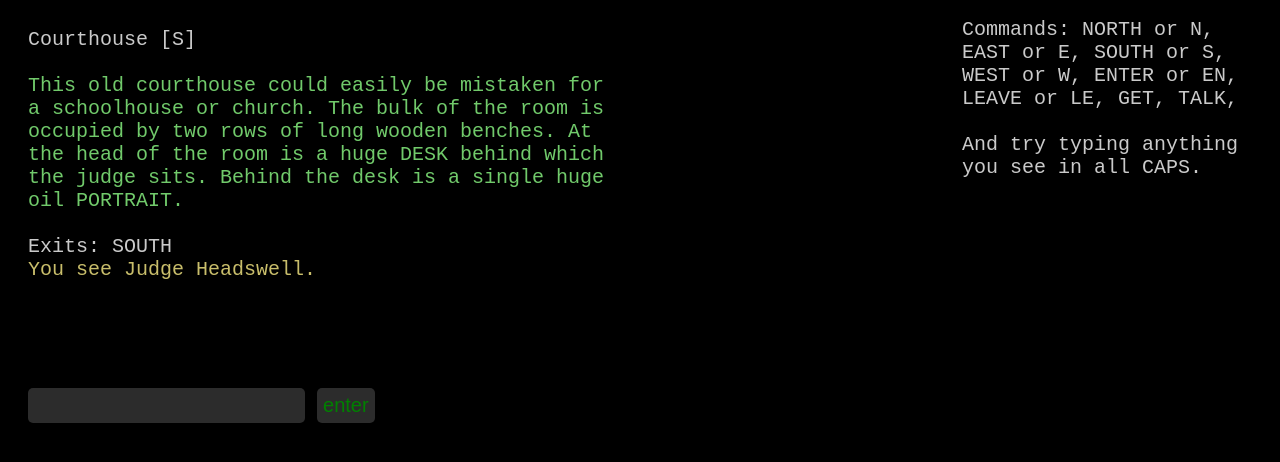
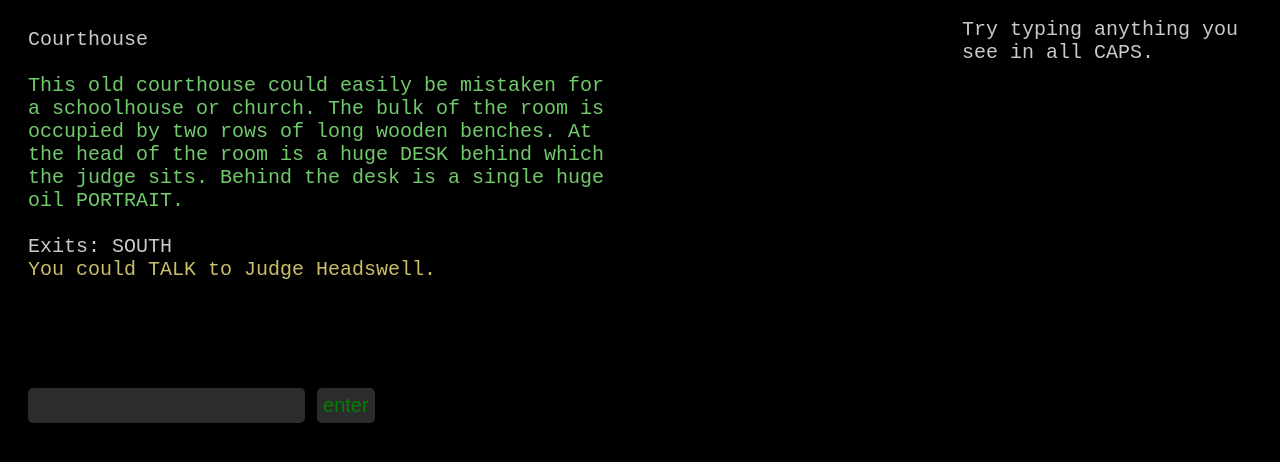
Before and after one commit to incompl/dusk, a plain HTML site: page play/index.html in a window 1280 px wide. Drawn offline with Linux system fonts and the light colour scheme.

Commit message:
almost removed all help text in favor of contextual hints

```diff
--- a/play/dream.css
+++ b/play/dream.css
@@ -50,7 +50,7 @@ input:focus {
 }
 
 .item {
-  padding: .5em;
+  padding: .5em 0;
   color: #90C0D3;
 }
 
--- a/play/dream.js
+++ b/play/dream.js
@@ -66,25 +66,6 @@ window.dream = (function() {
       $text.append("<br>");
     },
 
-    exits: function() {
-      var result = "[";
-      _.each(directions, function(dir) {
-        if (game.room[dir]) {
-          if (dir === "enter") {
-            result += "En";
-          }
-          else if (dir === "leave") {
-            result += "Le";
-          }
-          else {
-            result += dir.substr(0, 1).toUpperCase();
-          }
-        }
-      });
-      result += "]";
-      return result;
-    },
-
     talk: function(message) {
       if (typeof message === "string") {
         game.respond(game.room.npc.name + ' says "' + message + '"');
@@ -99,7 +80,7 @@ window.dream = (function() {
       // render current room
       $("#text").empty();
       game.describeRoom("<div class='roomName'>" + game.room.name +
-                        " " + this.exits() + "</div>");
+                        "</div>");
       game.describeRoom("<div class='roomDescription'>" + game.room.description + "</div>");
 
       // show exits
@@ -121,12 +102,12 @@ window.dream = (function() {
 
       // show npcs
       if (game.room.npc) {
-        game.describeRoom("<span class=\"inRoom\">You see " + game.room.npc.name + ".</span>");
+        game.describeRoom("<span class=\"inRoom\">You could TALK to " + game.room.npc.name + ".</span>");
       }
 
       // show items
       if (game.room.item) {
-        game.describeRoom("<span class=\"inRoom\">You see " + game.room.item.name + ".</span>");
+        game.describeRoom("<span class=\"inRoom\">You could GET " + game.room.item.name + ".</span>");
       }
 
       // show hints
@@ -183,7 +164,7 @@ window.dream = (function() {
             response = "You head " + command;
           }
           game.loop();
-          response += " and arrive at " + game.room.name + " " + game.exits();
+          response += " and arrive at " + game.room.name;
           game.respond(response);
         }
         else {
--- a/play/index.html
+++ b/play/index.html
@@ -10,10 +10,7 @@
     <div id="content">
       <div id="sidebar">
         <div id="help">
-          Commands: NORTH or N, EAST or E, SOUTH or S, WEST or W, ENTER or EN, LEAVE or LE,
-          GET, TALK,
-          <br><br>
-          And try typing anything you see in all CAPS.
+          Try typing anything you see in all CAPS.
         </div>
         <div id="items"></div>
       </div>
```
